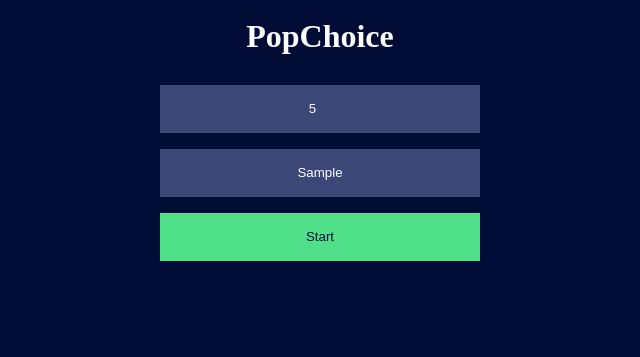
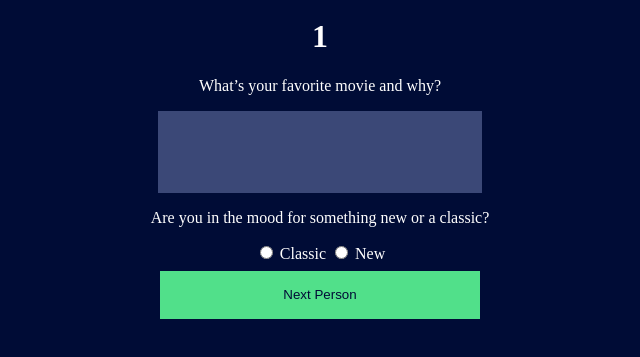
Before and after one commit to jan-cardell/scrimba_movie_rec, a website built with Vite: page index.html in a window 1280 px wide. Both pictures are taken after typing "5", "Sample" into the empty fields and a click on the button "Start". Shown: the part 379-736 px from the top of the page, without its empty margins (320-960 px from the left). Built offline with nearby package versions, Linux system fonts and the light colour scheme; no server answers.

Commit message:
added individual forms

```diff
--- a/index.css
+++ b/index.css
@@ -14,7 +14,7 @@ header, form {
     align-items: center;
 }
 
-form *{
+.pre-form-input{
     width: 20rem;
     height: 3rem;
     box-sizing: border-box;
@@ -27,6 +27,10 @@ form *{
 }
 
 form > button {
+    width: 20rem;
+    height: 3rem;
+    margin: 0.5rem;
+    border: none;
     background-color: #51E08A;
     color: #000C36;
 }
@@ -34,3 +38,19 @@ form > button {
 input::placeholder {
     color: #000C36;
 }
+
+#film-age{
+    background-color: #000C36;
+}
+
+.individual-input-label {
+    margin-bottom: 1rem;
+}
+
+#favorite-movie {
+    width: 20rem;
+    height: 5rem;
+    background-color: #3B4877;
+    border: none;
+    margin-bottom: 1rem;
+}
--- a/index.html
+++ b/index.html
@@ -9,10 +9,10 @@
             <img src="img/logo.png">
             <h1>PopChoice</h1>
         </header>
-        <div>
+        <div id="form-div">
             <form id="pre-form">
-                <input type="number" placeholder="How many people?" id="n">
-                <input type="text" placeholder="How much time do you have?" id="watch-time">
+                <input type="number" placeholder="How many people?" id="n" class="pre-form-input">
+                <input type="text" placeholder="How much time do you have?" id="watch-time" class="pre-form-input">
                 <button>Start</button>
             </form>
         </div>
--- a/index.js
+++ b/index.js
@@ -1,14 +1,67 @@
 import { openai, supabase } from './config.js';
 
 const preForm = document.querySelector('#pre-form')
+const header = document.querySelector('header')
+const formDiv = document.getElementById('form-div')
 
 preForm.addEventListener('submit', render_forms)
 
 function render_forms(e) {
     e.preventDefault()
-    const n = document.getElementById('n').value
-    console.log(n)
-    for (let i = 0; i < n; i ++){
-        // Save inputs from previous form, hide previous form, enable new form
-    }
+
+    const n = Number(document.getElementById('n').value)
+    let i = 0
+    const favoriteMovieArr = []
+
+    formDiv.innerHTML = ''
+
+    header.innerHTML = `
+        <img src="img/logo.png">
+        <h1>${i+1}</h1>`
+
+    formDiv.innerHTML = `
+            <form id="individual-form">
+                <label class="individual-input-label">What’s your favorite movie and why?</label>
+                <input type="text" placeholder="" id="favorite-movie">
+                <label for="film-age" class="individual-input-label">Are you in the mood for something new or a classic?</label>
+                <div id='film-age'>
+                        <input type="radio" name="classic" id="classic" value="classic">
+                        <label for="classic">Classic</label>
+                        <input type="radio" name="new" id="new" value="new">
+                        <label for="new">New</label>
+
+                </div>
+                <button id='next-person-btn'>Next Person</button>
+            </form>
+    `
+    const individualForm = document.querySelector('#individual-form')
+    individualForm.addEventListener('submit', function(e){
+        e.preventDefault()
+        i++
+        if (i < n-1) {
+            header.innerHTML = `
+                <img src="img/logo.png">
+                <h1>${i+1}</h1>`
+            favoriteMovieArr.push(document.getElementById('favorite-movie').value)
+        }
+        if (i === n-1) {
+            document.getElementById('next-person-btn').innerText = 'Get Movie'
+            header.innerHTML = `
+                <img src="img/logo.png">
+                <h1>${i+1}</h1>`
+            favoriteMovieArr.push(document.getElementById('favorite-movie').value)
+        }
+
+        if (i === n) {
+            header.innerHTML = `
+            <img src="img/logo.png">`
+
+            formDiv.style.display = 'none'
+            favoriteMovieArr.push(document.getElementById('favorite-movie').value)
+
+        }
+        console.log(favoriteMovieArr)
+        individualForm.reset()
+
+    })
 }
```
